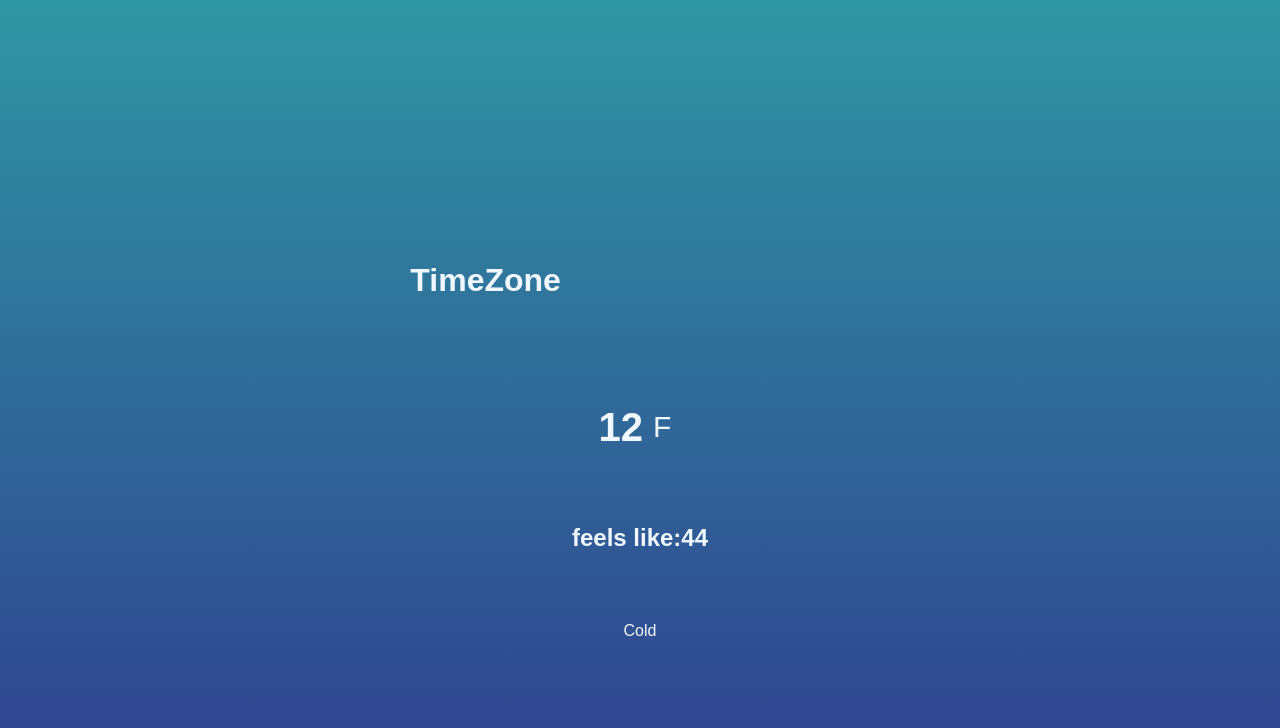
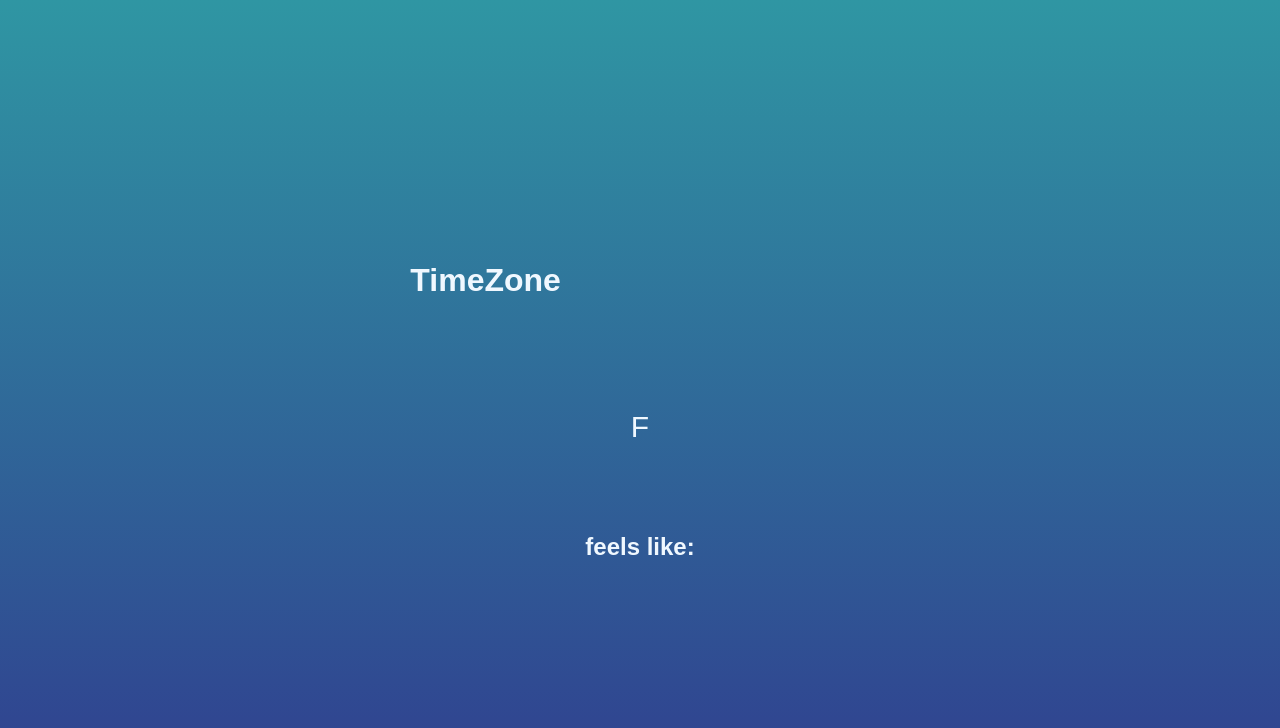
Before and after one commit to SpyrosGeo/WeatherApp, a plain HTML site: page index.html in a window 1280 px wide. Drawn offline with Linux system fonts and the light colour scheme.

Commit message:
changed the initial values

```diff
--- a/index.html
+++ b/index.html
@@ -14,15 +14,15 @@
     </div>
     <div class="temperature">
         <div class="degree-section">
-        <h2 class="temperature-degree">12</h2>
+        <h2 class="temperature-degree"></h2>
         <span>F</span>
     </div>
                 <div class="feels-like">
-                <h2 class="feels-like-degree"> feels like: <span id="feels-like-temp"> 44</span>
+                <h2 class="feels-like-degree"> feels like: <span id="feels-like-temp"></span>
                 </h2>
 
                 </div>
-        <div class="temperature-description">Cold</div>
+        <div class="temperature-description"></div>
     </div>
     <script src="skycons.js"></script>
     <script src="app.js"></script>
```
